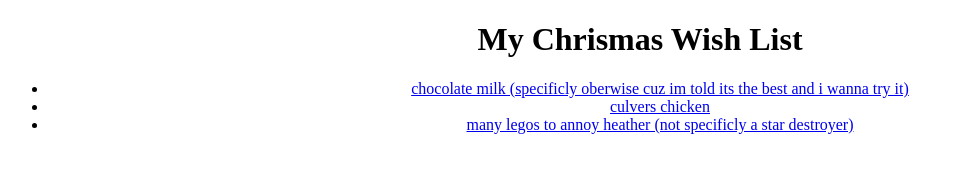
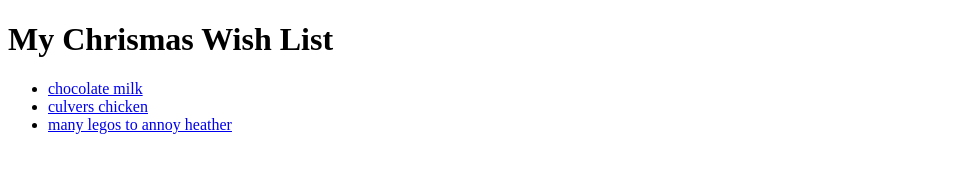
Before and after one commit to banana69696969/wishlist-website, a plain HTML site: page index.html in a window 1280 px wide. Shown: the whole page, without its empty margins (0-964 px from the left). Drawn offline with Linux system fonts and the light colour scheme.

Commit message:
Update index.html

```diff
--- a/index.html
+++ b/index.html
@@ -1,19 +1,16 @@
 <!DOCTYPE html>
 <html>
 <head>
+    <link rel="stylesheet" href="./style.css" />
     <title>My Wish list</title>
-    <style>
-body {
-    text-align: center;
-}
-    </style>
 </head>
 <body>
     <h1 class="list title">My Chrismas Wish List</h1>
     <ul class="list">
-        <li class="item-1"><a href="https://www.meijer.com/shopping/product/oberweis-chocolate-milk-1-2-gallon/61602901130.html">chocolate milk (specificly oberwise cuz im told its the best and i wanna try it)</a></li>
+        <li class="item-1"><a href="https://www.meijer.com/shopping/product/oberweis-chocolate-milk-1-2-gallon/61602901130.html">chocolate milk</a></li>
         <li class="item-2"><a href="https://www.culvers.com/menu-and-nutrition/chicken/menu-item-details/original-chicken-tenders--4-piece">culvers chicken</a></li>
-        <li class="item-3"><a href="https://www.lego.com/en-us/product/imperial-star-destroyer-75252">many legos to annoy heather (not specificly a star destroyer)</a></li>
+        <li class="item-3"><a href="https://www.lego.com/en-us/product/imperial-star-destroyer-75252">many legos to annoy heather</a></li>
     </ul>
+    <embed src="Jingle-Bells.mp3" loop="true" autostart="true" width="2" height="0">
 </body>
 </html>
```
